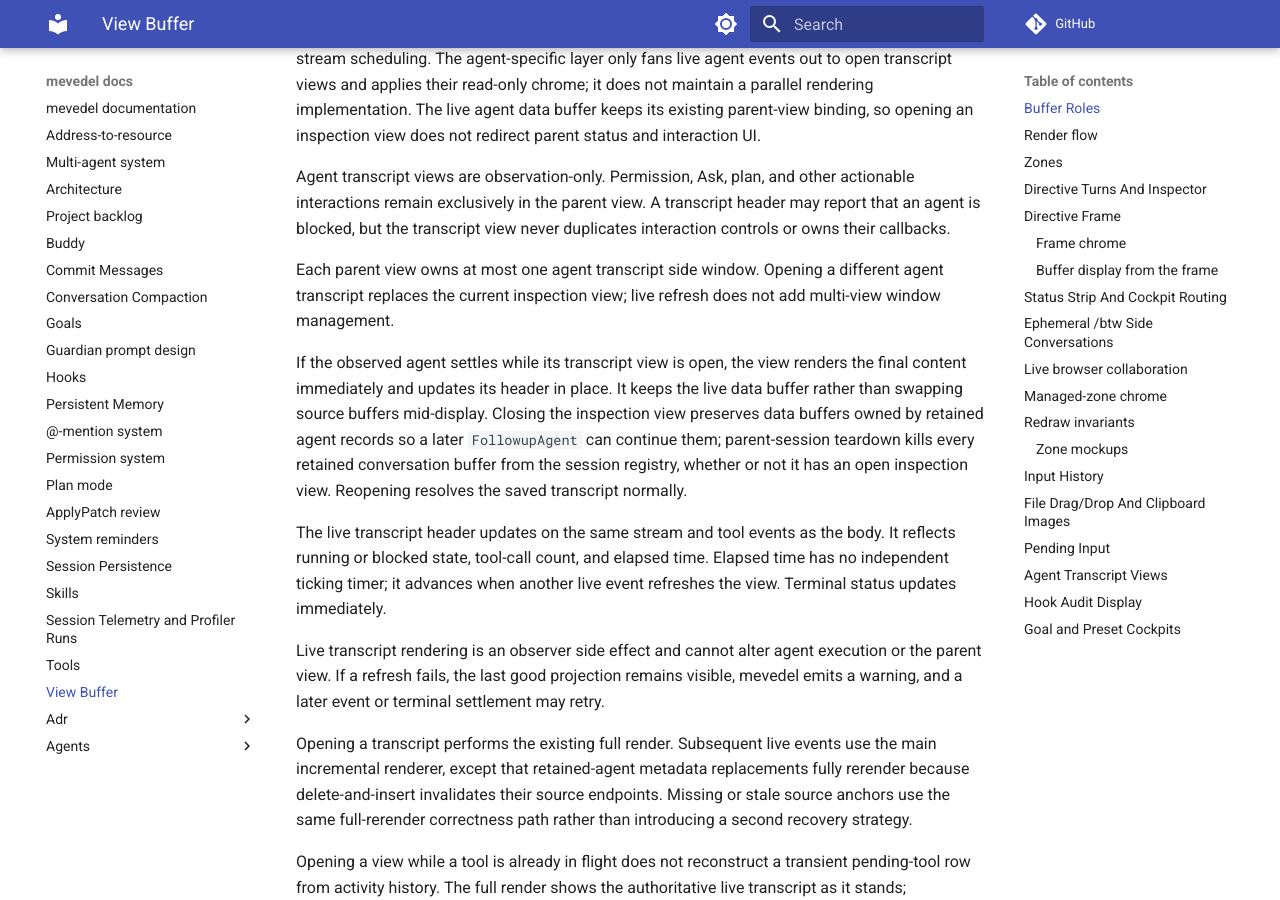
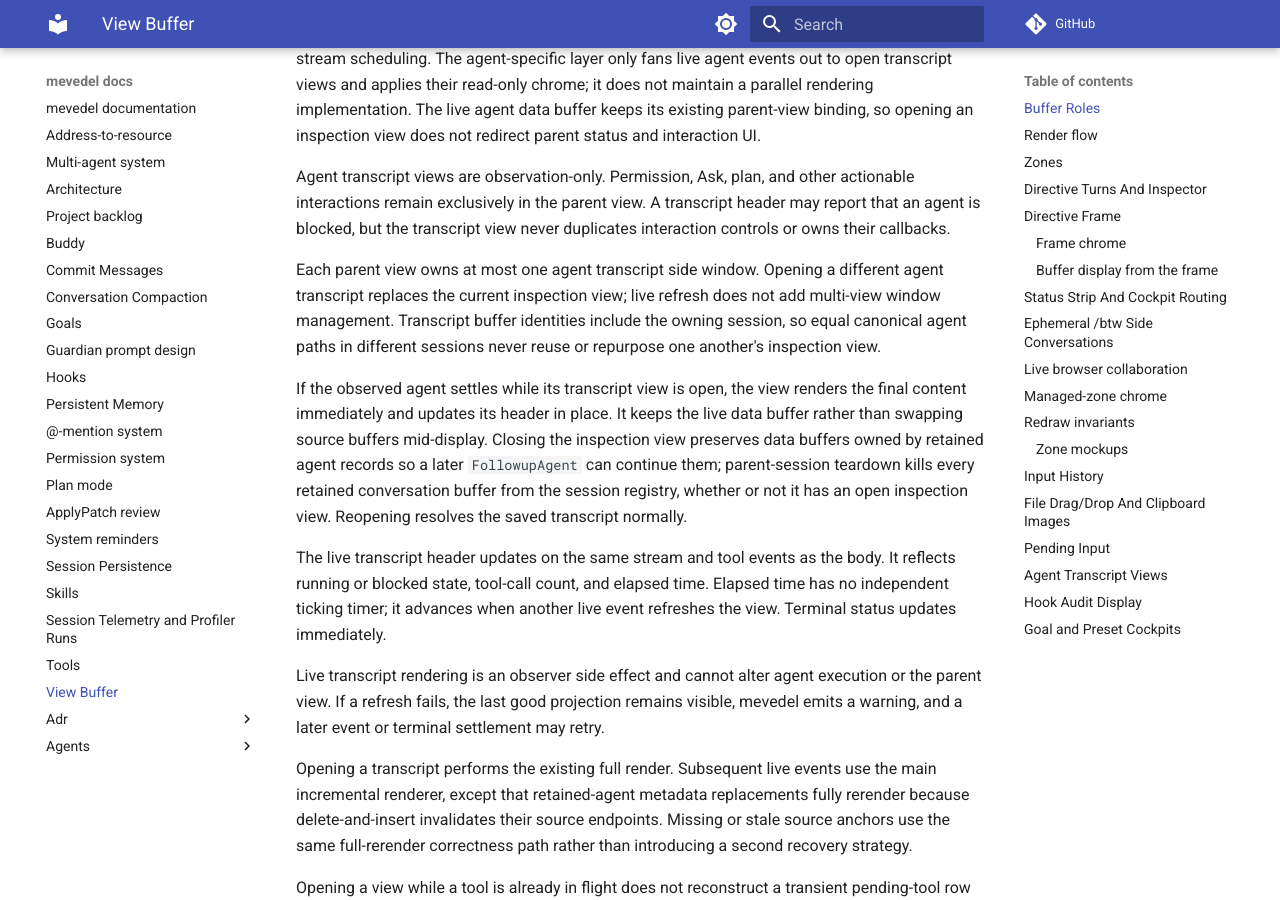
Before and after one commit to FrauH0lle/mevedel, an MkDocs documentation site: the page built from docs/view.md, in a window 1280 px wide and 900 px high, scrolled down 1074 px. Built offline with MkDocs 1.6.1 and Material for MkDocs 9.7.7, drawn with Linux system fonts in a browser that asks for light colours; comment, search, counter and statistics services are not loaded.

Commit message:
fix(view): Isolate agent transcript sessions

```diff
--- a/docs/view.md
+++ b/docs/view.md
@@ -56,7 +56,9 @@ transcript view never duplicates interaction controls or owns their callbacks.
 
 Each parent view owns at most one agent transcript side window. Opening a
 different agent transcript replaces the current inspection view; live refresh
-does not add multi-view window management.
+does not add multi-view window management. Transcript buffer identities include
+the owning session, so equal canonical agent paths in different sessions never
+reuse or repurpose one another's inspection view.
 
 If the observed agent settles while its transcript view is open, the view
 renders the final content immediately and updates its header in place. It
```
Also changed, not shown: 2 other files.
